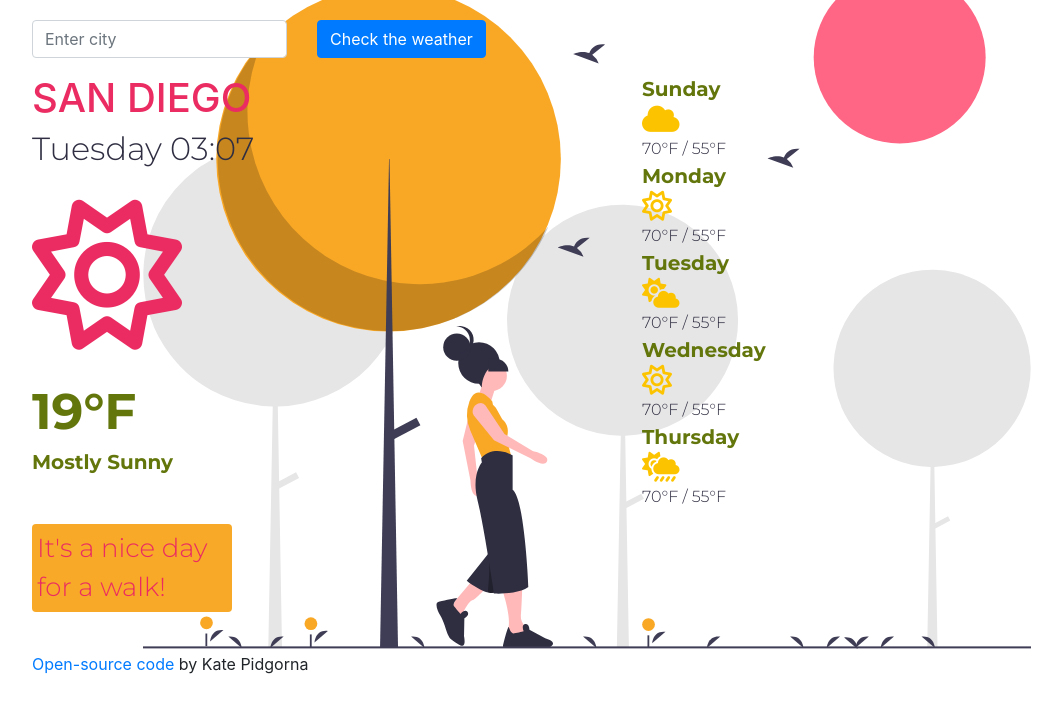
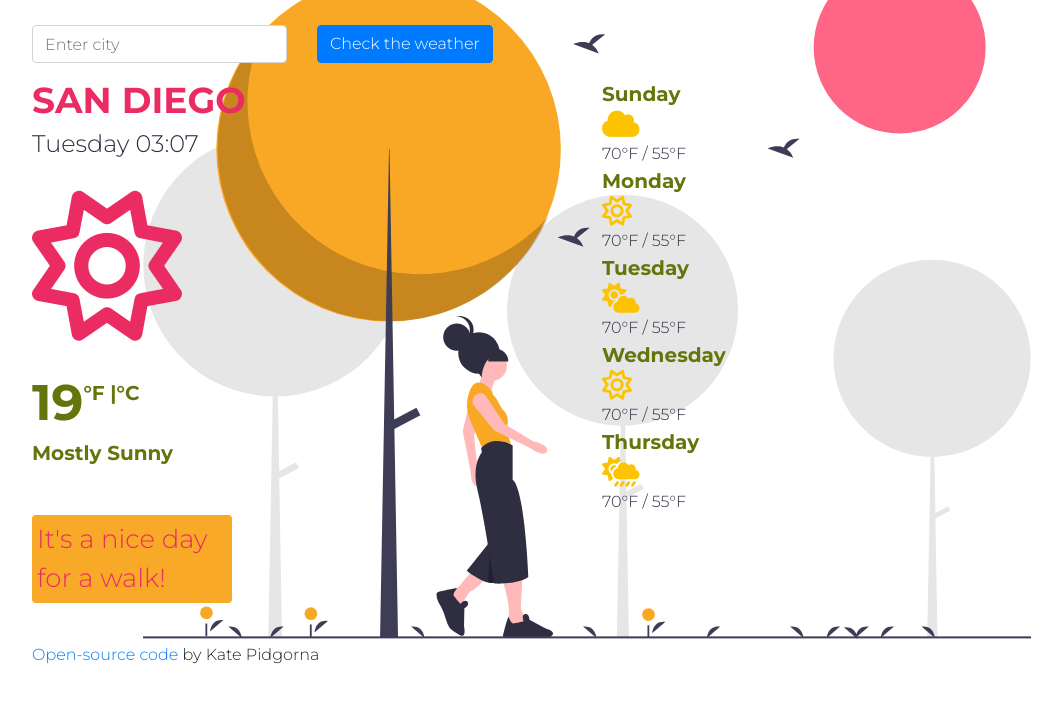
Before and after one commit to Kate8577/Weather-App, a plain HTML site: page index.html in a window 1280 px wide. Shown: the whole page, without its empty margins (53-1115 px from the left). Drawn offline with nearby package versions, Linux system fonts and the light colour scheme.

Commit message:
Updated CSS styling

```diff
--- a/index.html
+++ b/index.html
@@ -44,7 +44,8 @@
                 </h3>
                 </br>
                 <h3 class="currentdegrees" id="temperature">
-                    19°F </h3>
+                    19<span class="units">°F |<a href="#">°C</a> </span>
+                </h3>
                 <h3>
                     <h3 id=description>
                         Mostly Sunny
@@ -52,6 +53,7 @@
                     <p>
                         It's a nice day for a walk!
                     </p>
+
             </div>
 
             <div class="col-3">
--- a/src/styles.css
+++ b/src/styles.css
@@ -2,26 +2,32 @@ body {
   background-image: url(../images/illustration.svg);
   background-repeat: no-repeat;
   background-position: center;
+  padding-top: 5px;
   height: 600px;
+  font-family: "Montserrat", sans-serif;
 }
 form {
   margin-top: 20px;
 }
 h1 {
+  font-weight: bolder;
+  font-size: 36px;
+
   color: #ea2c62;
   text-transform: uppercase;
 }
 h2 {
   color: #2f2e42;
+  font-size: 24px;
 }
-h2,
-h3,
-li,
-p {
-  font-family: "Montserrat", sans-serif;
+ul {
+  margin: 0;
+  padding: 0;
 }
 li {
   list-style: none;
+  margin: 0;
+  padding: 0;
 }
 h3 i {
   color: #ea2c62;
@@ -48,15 +54,24 @@ p {
   border-radius: 4px;
 }
 .day {
-  font-family: "Montserrat", sans-serif;
   font-size: 20px;
   font-weight: bolder;
   color: #62760c;
 }
 .currentdegrees {
   font-size: 50px;
-  font-family: "Montserrat", sans-serif;
 }
 .futuredegrees {
   color: #2f2e42;
 }
+.units {
+  font-size: 20px;
+  position: relative;
+  top: -20px;
+}
+h3 a {
+  color: #62760c;
+}
+h3 a:hover {
+  text-decoration: none;
+}
```
